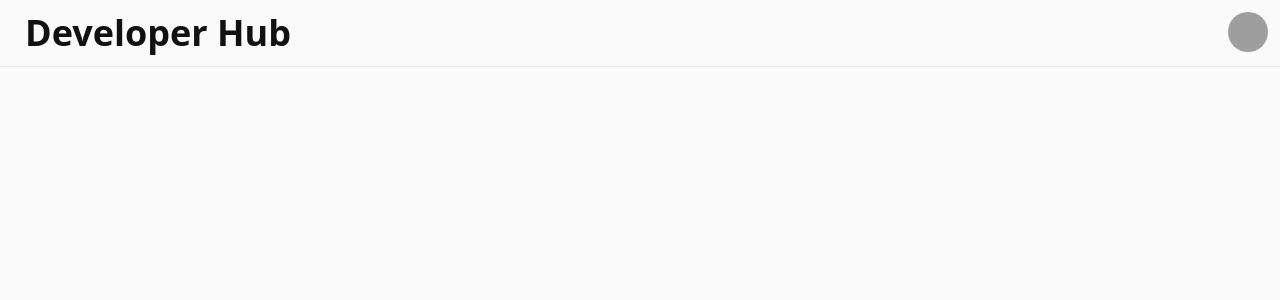
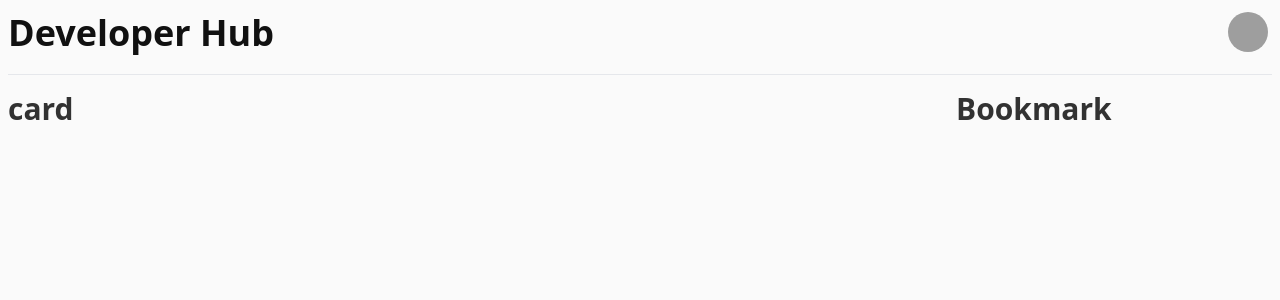
Before and after one commit to Ashik465/knowledge-cafe-react, a React (Vite) app: page / in a window 1280 px wide. Shown: the top 300 px of the page. Built offline with nearby package versions, Linux system fonts and the light colour scheme; grey boxes are pictures that could not be loaded.

Commit message:
load-fake-data

```diff
--- /dev/null
+++ b/public/blogs.json
@@ -0,0 +1,43 @@
+[
+    {
+        "id": "124e13b9-2d54-4b2f-a74d-a77b362d6ead",
+        "blogTitle": "How to get your first job as a self-taught programmer",
+        "authorName": "Mr. Raju",
+        "readTime": 5,
+        "publishDate": "Mar 14 (4 Days ago)",
+        "authorImage": "https://images.unsplash.com/photo-1557862921-37829c790f19?ixlib=rb-4.0.3&ixid=MnwxMjA3fDB8MHxwaG90by1wYWdlfHx8fGVufDB8fHx8&auto=format&fit=crop&w=871&q=80",
+
+        "blogCoverImg": "https://images.unsplash.com/photo-1587620962725-abab7fe55159?ixlib=rb-4.0.3&ixid=MnwxMjA3fDB8MHxwaG90by1wYWdlfHx8fGVufDB8fHx8&auto=format&fit=crop&w=1031&q=80"
+
+    },
+    {
+        "id": "13cbc7ed-a61b-4883-9d42-82d7d8642b86",
+        "blogTitle": "How to learn react js  ",
+        "authorName": "Mr. Setara",
+        "readTime": 10,
+        "publishDate": "Mar 14 (4 Days ago)",
+        "authorImage": "https://images.unsplash.com/photo-1615109398623-88346a601842?ixlib=rb-4.0.3&ixid=MnwxMjA3fDB8MHxwaG90by1wYWdlfHx8fGVufDB8fHx8&auto=format&fit=crop&w=387&q=80",
+
+        "blogCoverImg": "https://images.unsplash.com/photo-1605379399642-870262d3d051?ixlib=rb-4.0.3&ixid=MnwxMjA3fDB8MHxwaG90by1wYWdlfHx8fGVufDB8fHx8&auto=format&fit=crop&w=906&q=80"
+    },
+    {
+        "id": "307f166f-1d04-4573-bc37-2f461ea9d4f7",
+        "blogTitle": "How to become a pro in react js  ",
+        "authorName": "Mina Mostofa",
+        "readTime": 12,
+        "publishDate": "Mar 14 (4 Days ago)",
+        "authorImage": "https://images.unsplash.com/photo-1564564321837-a57b7070ac4f?ixlib=rb-4.0.3&ixid=MnwxMjA3fDB8MHxwaG90by1wYWdlfHx8fGVufDB8fHx8&auto=format&fit=crop&w=876&q=80",
+
+        "blogCoverImg": "https://images.unsplash.com/photo-1537432376769-00f5c2f4c8d2?ixlib=rb-4.0.3&ixid=MnwxMjA3fDB8MHxwaG90by1wYWdlfHx8fGVufDB8fHx8&auto=format&fit=crop&w=1450&q=80"
+    },
+    {
+        "id": "4bf9798f-63bc-4a83-b0c6-6a3b816fe922",
+        "blogTitle": "How to get a job in react js  ",
+        "authorName": "Mr. Ashik",
+        "readTime": 10,
+        "publishDate": "Mar 14 (4 Days ago)",
+        "authorImage": "https://images.unsplash.com/photo-1539571696357-5a69c17a67c6?ixlib=rb-4.0.3&ixid=MnwxMjA3fDB8MHxwaG90by1wYWdlfHx8fGVufDB8fHx8&auto=format&fit=crop&w=387&q=80",
+
+        "blogCoverImg": "https://images.unsplash.com/photo-1521185496955-15097b20c5fe?ixlib=rb-4.0.3&ixid=MnwxMjA3fDB8MHxwaG90by1wYWdlfHx8fGVufDB8fHx8&auto=format&fit=crop&w=750&q=80"
+    }
+]
--- a/src/App.jsx
+++ b/src/App.jsx
@@ -1,10 +1,12 @@
 import React from 'react';
 import Header from './components/Header/Header';
+import Main from './components/Main/Main';
 
 const App = () => {
   return (
     <div>
      <Header></Header>
+     <Main></Main>
     </div>
   );
 };
--- a/src/components/Header/Header.jsx
+++ b/src/components/Header/Header.jsx
@@ -5,7 +5,7 @@ const Header = () => {
         <div className='container mx-auto'>
             <div className="navbar bg-base-100">
   <div className="flex-1">
-    <a className="btn btn-ghost normal-case font-bold text-4xl text-[#111111]">Developer Hub</a>
+    <a className=" normal-case font-bold text-4xl text-[#111111]">Developer Hub</a>
   </div>
   <div className="flex-none">
 
@@ -28,7 +28,8 @@ const Header = () => {
     </div>
   </div>
 </div>
-<hr />
+<div className='p-2'><hr /></div>
+
         </div>
     );
 };
--- /dev/null
+++ b/src/components/Main/Main.jsx
@@ -0,0 +1,36 @@
+import React, { useEffect, useState } from 'react';
+
+const Main = () => {
+    const [blog,setBlog] = useState([])
+
+useEffect(()=>{
+    fetch("blogs.json")
+    .then(res => res.json())
+    .then(data=>console.log(data))
+},[])
+
+
+
+
+    return (
+        <div className='container mx-auto p-2'>
+            <div className='grid grid-cols-1 md:grid-cols-4'>
+              <div className='col-span-3 '>
+                <h1 className='font-bold text-3xl'>card</h1>
+
+              </div>
+
+
+              <div>
+
+              <h1 className='font-bold text-3xl'>Bookmark</h1>
+
+              </div>
+
+
+            </div>
+        </div>
+    );
+};
+
+export default Main;
```
